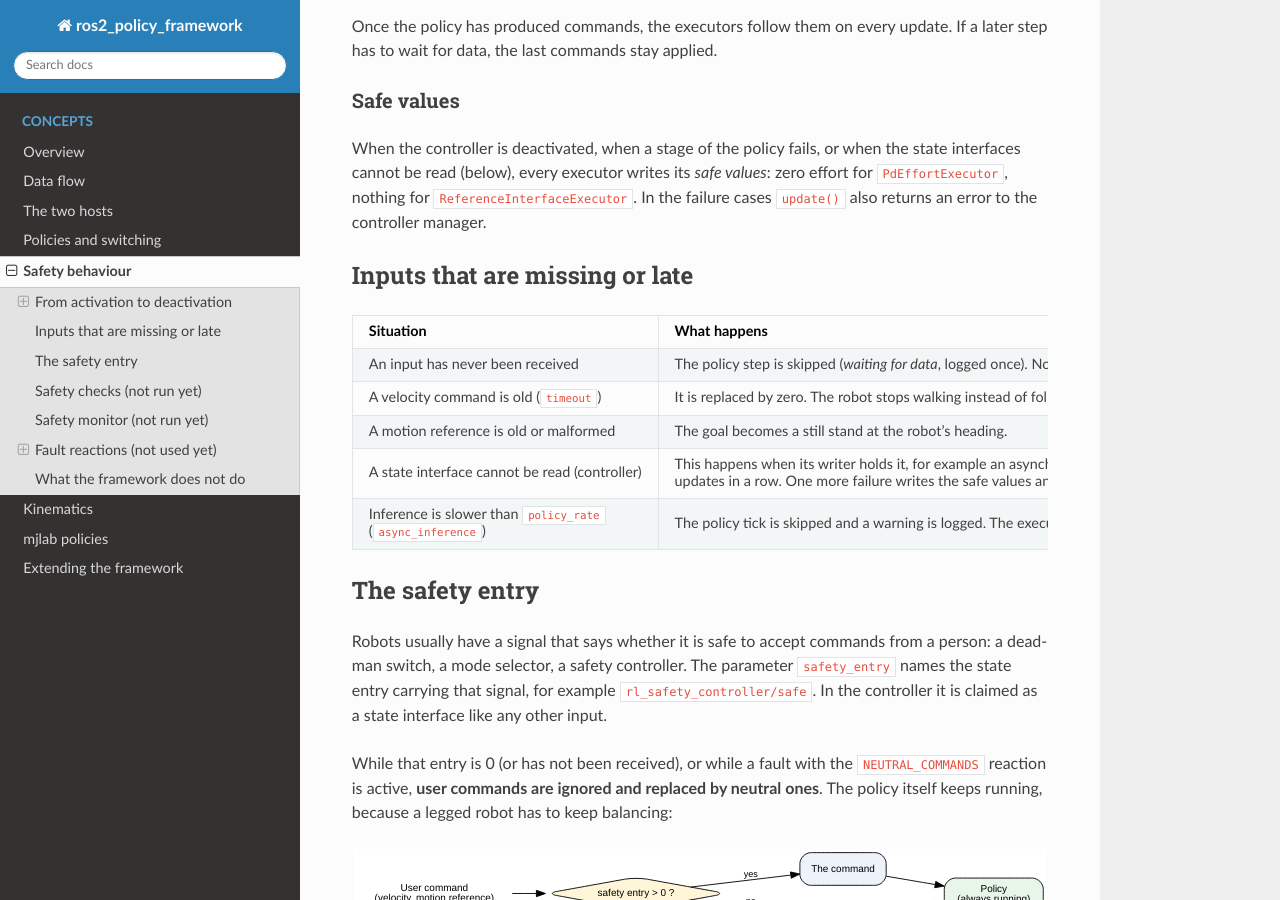
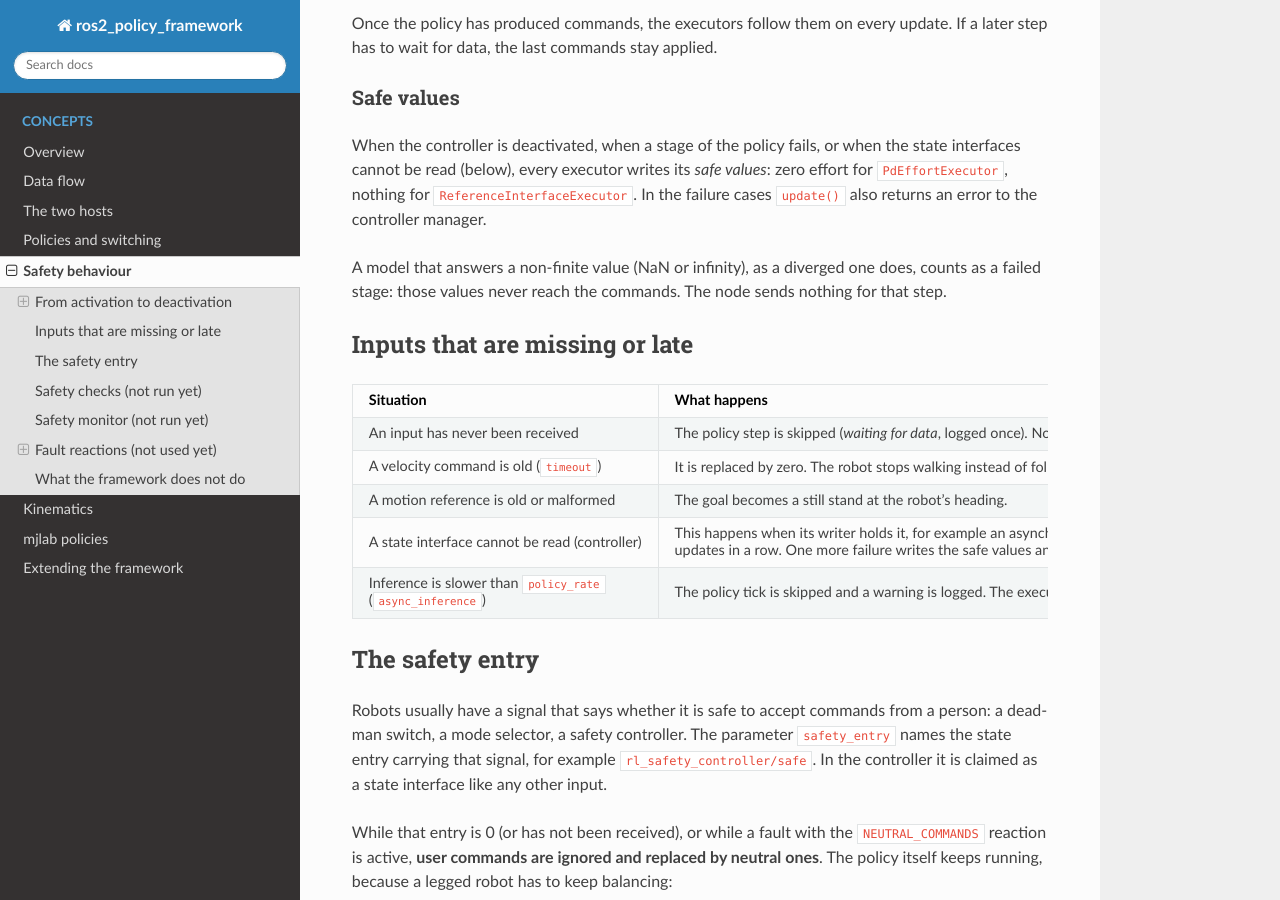
Before and after one commit to saikishor/ros2_policy_framework, a Sphinx documentation site: the page built from docs/safety.rst, in a window 1280 px wide and 900 px high, scrolled down 744 px. Built offline with Sphinx 7.4.7 and the Read the Docs theme 3.1.0, drawn with Linux system fonts in a browser that asks for light colours.

Commit message:
Document that a non-finite model output is a failed policy step

```diff
--- a/docs/safety.rst
+++ b/docs/safety.rst
@@ -20,7 +20,7 @@ From activation to deactivation
      start -> hold [label="activate"];
      hold -> run [label="first commands\nfrom the policy"];
      run -> run [label="policy waits for data:\nkeep the last commands"];
-     run -> safe [label="a stage fails, or\ninterfaces unreadable"];
+     run -> safe [label="a stage fails (or NaN),\nor interfaces unreadable"];
      hold -> safe [label="deactivate"];
      run -> safe [label="deactivate"];
    }
@@ -53,6 +53,9 @@ When the controller is deactivated, when a stage of the policy fails, or when th
 interfaces cannot be read (below), every executor writes its *safe values*: zero effort for
 ``PdEffortExecutor``, nothing for ``ReferenceInterfaceExecutor``. In the failure cases
 ``update()`` also returns an error to the controller manager.
+
+A model that answers a non-finite value (NaN or infinity), as a diverged one does, counts as a
+failed stage: those values never reach the commands. The node sends nothing for that step.
 
 Inputs that are missing or late
 -------------------------------
```
Also changed, not shown: README.md (+3 -1 lines).
